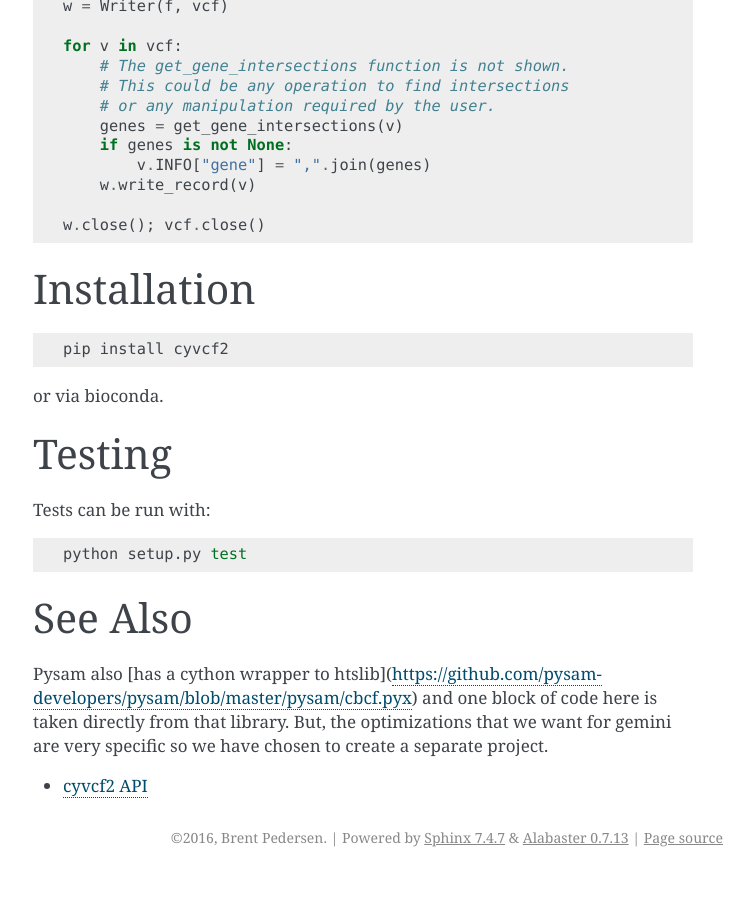
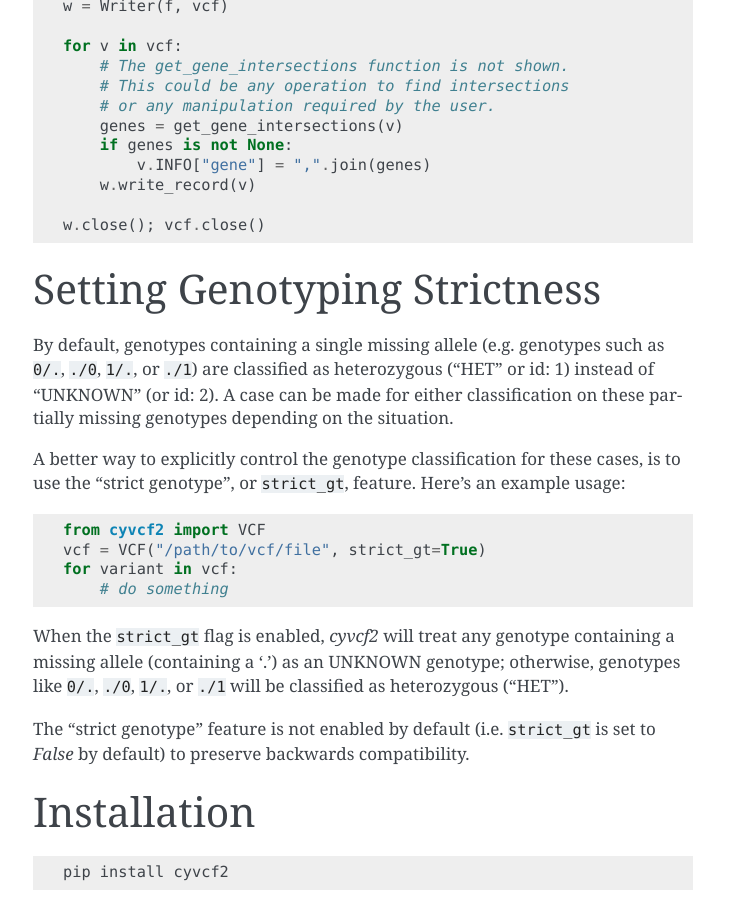
Before and after one commit to brentp/cyvcf2, a Sphinx documentation site: the page built from docs/source/index.rst, in a window 1280 px wide and 900 px high, scrolled down 1409 px. Shown: the whole window, without its empty margins (387-1141 px from the left). Built offline with Sphinx 7.4.7, drawn with Linux system fonts in a browser that asks for light colours; formulas are drawn with MathJax 3; before the commit the page ends 2286 px from its top, so only the background shows below that; some of the changed text lies outside the part shown.

Commit message:
+ mention the new "strict_gt" feature in the docs

```diff
--- a/docs/source/index.rst
+++ b/docs/source/index.rst
@@ -87,6 +87,32 @@ show an example of how to annotate variants with the genes that they overlap.
 
     w.close(); vcf.close()
 
+Setting Genotyping Strictness
+=============================
+
+By default, genotypes containing a single missing allele (e.g. genotypes such
+as ``0/.``, ``./0``, ``1/.``, or ``./1``) are classified as heterozygous ("HET"
+or id: 1) instead of "UNKNOWN" (or id: 2).  A case can be made for either
+classification on these partially missing genotypes depending on the situation.
+
+A better way to explicitly control the genotype classification for these cases,
+is to use the "strict genotype", or ``strict_gt``, feature.  Here's an example
+usage:
+
+.. code-block:: python
+
+    from cyvcf2 import VCF
+    vcf = VCF("/path/to/vcf/file", strict_gt=True)
+    for variant in vcf:
+        # do something
+
+When the ``strict_gt`` flag is enabled, `cyvcf2` will treat any genotype
+containing a missing allele (containing a '.') as an UNKNOWN genotype;
+otherwise, genotypes like ``0/.``, ``./0``, ``1/.``, or ``./1`` will be
+classified as heterozygous ("HET").
+
+The "strict genotype" feature is not enabled by default (i.e. ``strict_gt`` is
+set to `False` by default) to preserve backwards compatibility.
 
 Installation
 ============
```
